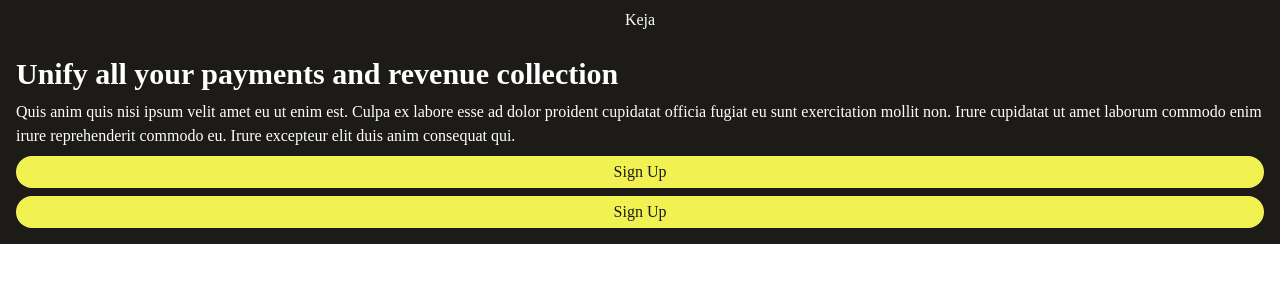
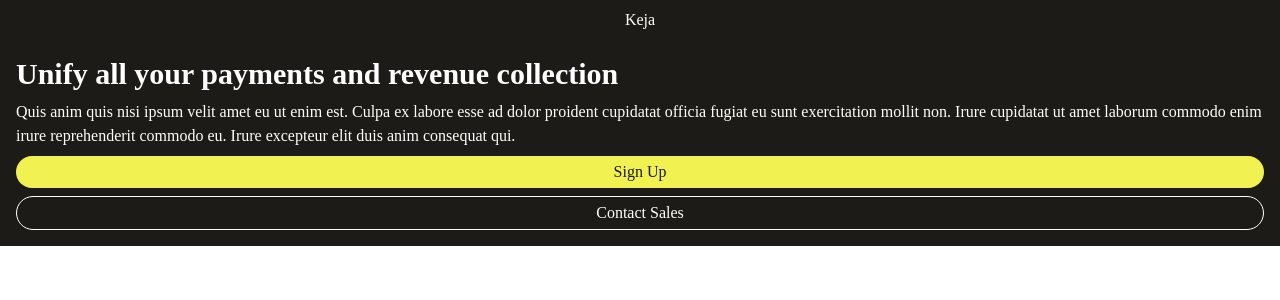
Before and after one commit to pacheko-ke/keja, a React (Create React App) app: page / in a window 1280 px wide. Shown: the top 300 px of the page. Built offline with nearby package versions, Linux system fonts and the light colour scheme.

Commit message:
add home btns

```diff
--- a/src/components/Home.jsx
+++ b/src/components/Home.jsx
@@ -6,7 +6,7 @@ export default function Home() {
             <h1 className=' text-3xl font-bold'>Unify all your payments and revenue collection</h1>
             <p>Quis anim quis nisi ipsum velit amet eu ut enim est. Culpa ex labore esse ad dolor proident cupidatat officia fugiat eu sunt exercitation mollit non. Irure cupidatat ut amet laborum commodo enim irure reprehenderit commodo eu. Irure excepteur elit duis anim consequat qui.</p>
             <button className='bg-[#F1F252] rounded-full text-[#1c1b18] py-1'>Sign Up</button>
-            <button className='bg-[#F1F252] rounded-full text-[#1c1b18] py-1'>Sign Up</button>
+            <button className='border border-white rounded-full text-white py-1'>Contact Sales</button>
         </div>
     )
 }
```
